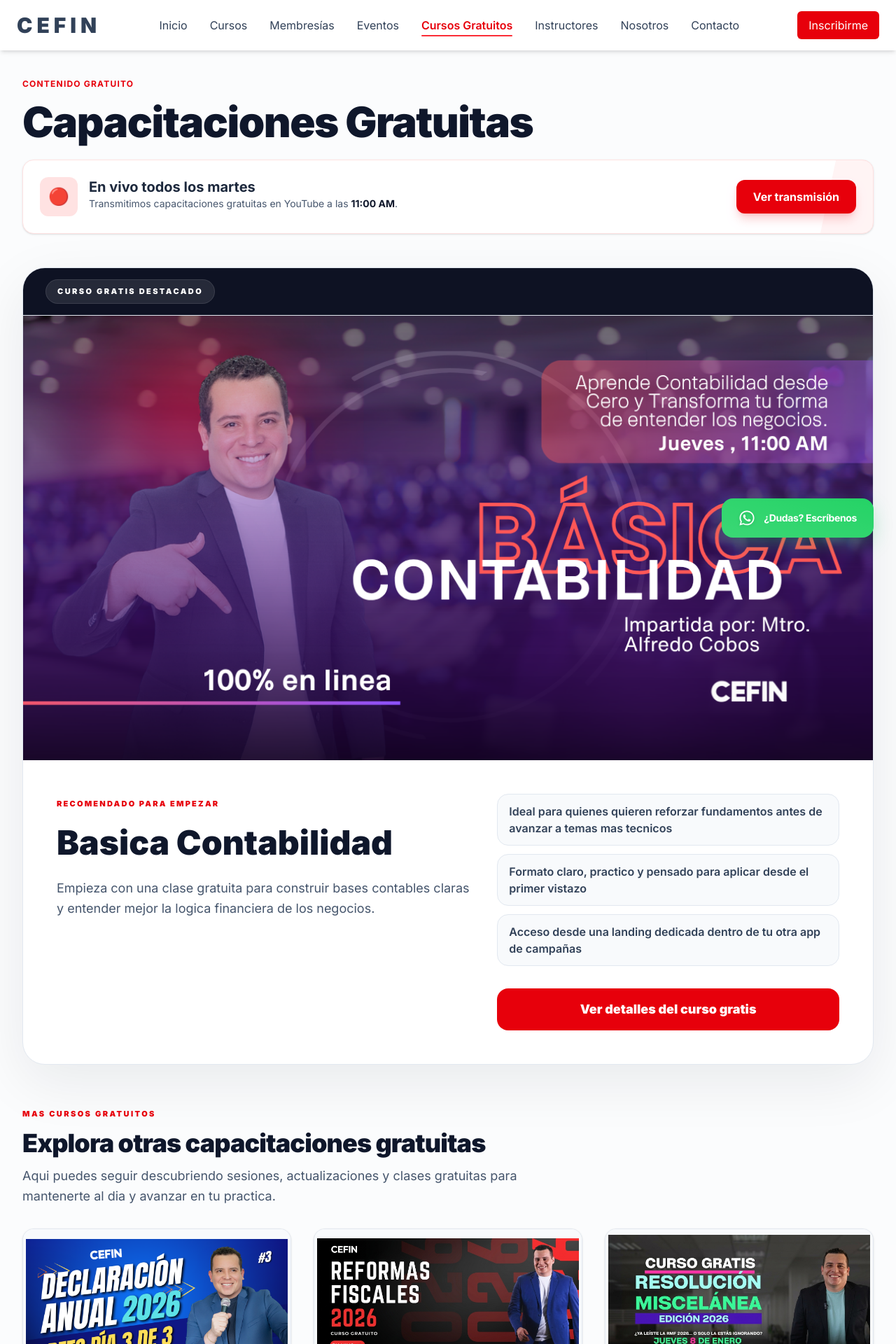
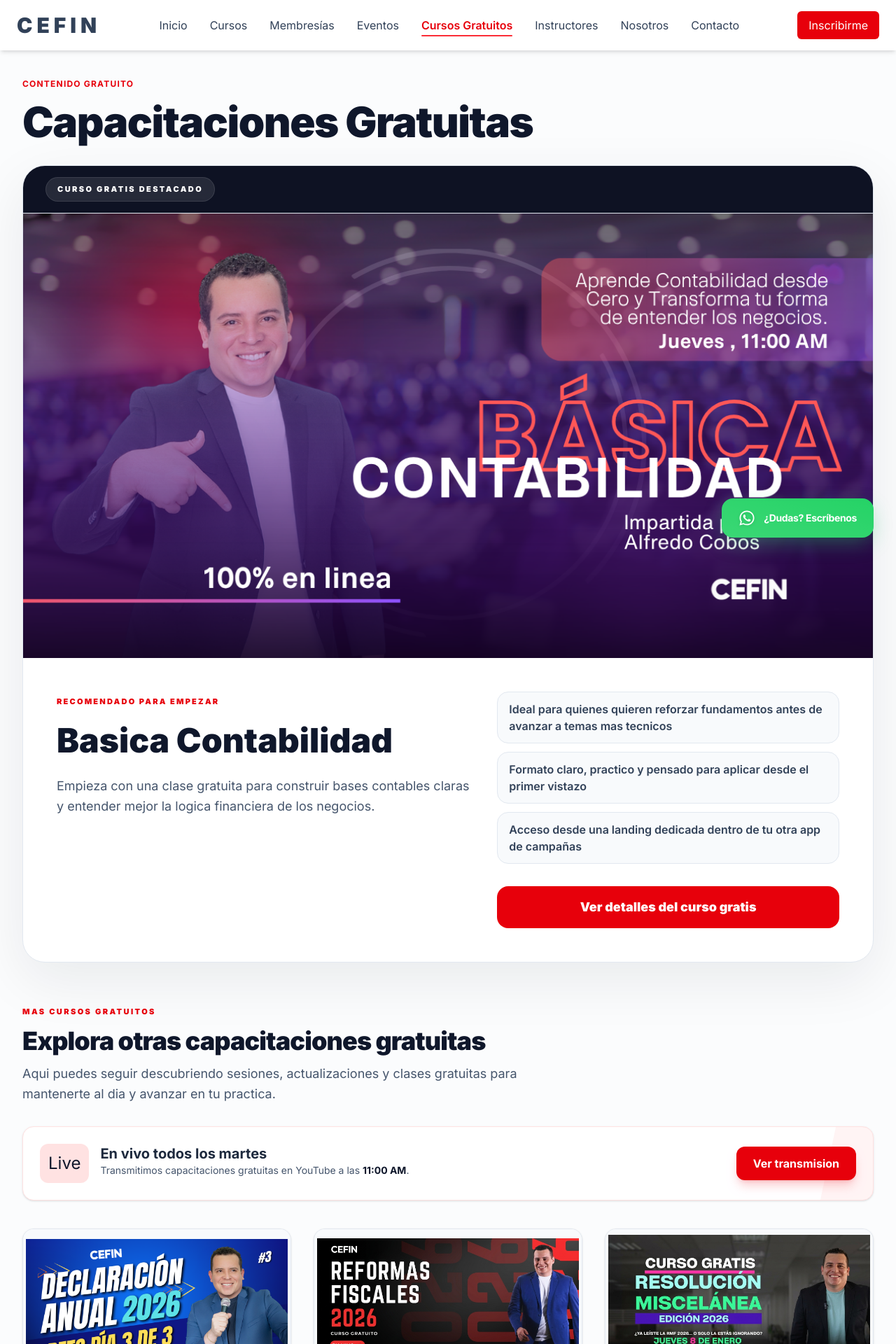
Before and after one commit to alfredo31410-ctrl/cefin-web, a Next.js app: page /blog in a window 1280 px wide. Shown: the top 1920 px of the page at 70% size. Built offline with nearby package versions, Linux system fonts and the light colour scheme.

Commit message:
Move live notice below featured blog hero

```diff
--- a/app/blog/page.tsx
+++ b/app/blog/page.tsx
@@ -7,6 +7,7 @@ import {
   HeroBlog,
   BlogListAnimated,
   FeaturedFreeCourse,
+  LiveBlogNotice,
 } from "@/components/BlogVisuals"
 
 export default function BlogPage() {
@@ -37,6 +38,8 @@ export default function BlogPage() {
           </p>
         </div>
 
+        <LiveBlogNotice />
+
         <BlogListAnimated>
           <Grid>
             {blogsOrdenados.map((post: any) => (
--- a/components/BlogVisuals.tsx
+++ b/components/BlogVisuals.tsx
@@ -19,28 +19,41 @@ export function HeroBlog() {
       initial={{ opacity: 0, y: 20, scale: 0.95 }}
       animate={{ opacity: 1, y: 0, scale: 1 }}
       transition={{ duration: 0.5 }}
-      className="mb-12"
+      className="mb-8"
     >
-      <span className="text-red-600 font-bold uppercase tracking-widest text-xs mb-4 block">
+      <span className="mb-4 block text-xs font-bold uppercase tracking-widest text-red-600">
         Contenido Gratuito
       </span>
-      <h1 className="text-4xl md:text-5xl lg:text-6xl font-black mb-6 text-slate-900 tracking-tight">
+      <h1 className="text-4xl font-black tracking-tight text-slate-900 md:text-5xl lg:text-6xl">
         Capacitaciones Gratuitas
       </h1>
+    </motion.section>
+  )
+}
 
-      {/* BLOQUE LIVE TIPO "GLASSMORPHISM" */}
-      <div className="bg-white border border-red-100 rounded-2xl p-6 shadow-sm relative overflow-hidden group">
-        <div className="absolute top-0 right-0 w-32 h-full bg-red-500/5 -skew-x-12 translate-x-16 group-hover:translate-x-12 transition-transform duration-700"></div>
+export function LiveBlogNotice() {
+  return (
+    <motion.section
+      initial={{ opacity: 0, y: 16 }}
+      animate={{ opacity: 1, y: 0 }}
+      transition={{ delay: 0.2, duration: 0.45 }}
+      className="mb-10"
+    >
+      <div className="group relative overflow-hidden rounded-2xl border border-red-100 bg-white p-6 shadow-sm">
+        <div className="absolute top-0 right-0 h-full w-32 translate-x-16 -skew-x-12 bg-red-500/5 transition-transform duration-700 group-hover:translate-x-12"></div>
 
-        <div className="flex flex-col md:flex-row md:items-center md:justify-between gap-6 relative z-10 text-left">
+        <div className="relative z-10 flex flex-col gap-6 text-left md:flex-row md:items-center md:justify-between">
           <div className="flex items-start gap-4">
-            <div className="bg-red-100 p-3 rounded-xl shrink-0">
-              <span className="text-2xl">🔴</span>
+            <div className="shrink-0 rounded-xl bg-red-100 p-3">
+              <span className="text-2xl">Live</span>
             </div>
             <div>
-              <h2 className="text-xl font-bold text-slate-800">En vivo todos los martes</h2>
-              <p className="text-slate-600 text-sm">
-                Transmitimos capacitaciones gratuitas en YouTube a las <span className="font-bold text-slate-900">11:00 AM</span>.
+              <h2 className="text-xl font-bold text-slate-800">
+                En vivo todos los martes
+              </h2>
+              <p className="text-sm text-slate-600">
+                Transmitimos capacitaciones gratuitas en YouTube a las{" "}
+                <span className="font-bold text-slate-900">11:00 AM</span>.
               </p>
             </div>
           </div>
@@ -49,9 +62,9 @@ export function HeroBlog() {
             href="https://www.youtube.com/@CEFINImpuestos"
             target="_blank"
             rel="noopener noreferrer"
-            className="bg-red-600 text-white px-6 py-3 rounded-xl font-bold hover:bg-red-700 hover:scale-105 transition-all shadow-lg shadow-red-600/20 text-center whitespace-nowrap"
+            className="whitespace-nowrap rounded-xl bg-red-600 px-6 py-3 text-center font-bold text-white shadow-lg shadow-red-600/20 transition-all hover:scale-105 hover:bg-red-700"
           >
-            Ver transmisión
+            Ver transmision
           </a>
         </div>
       </div>
```
